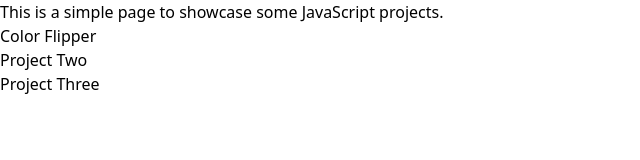
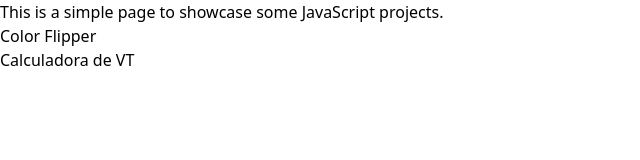
Before and after one commit to lex-sucena/js-projects, a website: page index.html in a window 1280 px wide. Shown: the whole page, without its empty margins (0-640 px from the left). Drawn offline with Linux system fonts and the light colour scheme.

Commit message:
Add new project link

```diff
--- a/index.html
+++ b/index.html
@@ -11,8 +11,7 @@
       <h1>This is a simple page to showcase some JavaScript projects.</h1>
       <ul>
         <li><a href="assets/projects/color-flipper/color-flipper.html">Color Flipper</a></li>
-        <li><a href="#">Project Two</a></li>
-        <li><a href="#">Project Three</a></li>
+        <li><a href="https://lex-sucena.github.io/calcVT/">Calculadora de VT</a></li>
       </ul>
     </div>
   </body>
```
